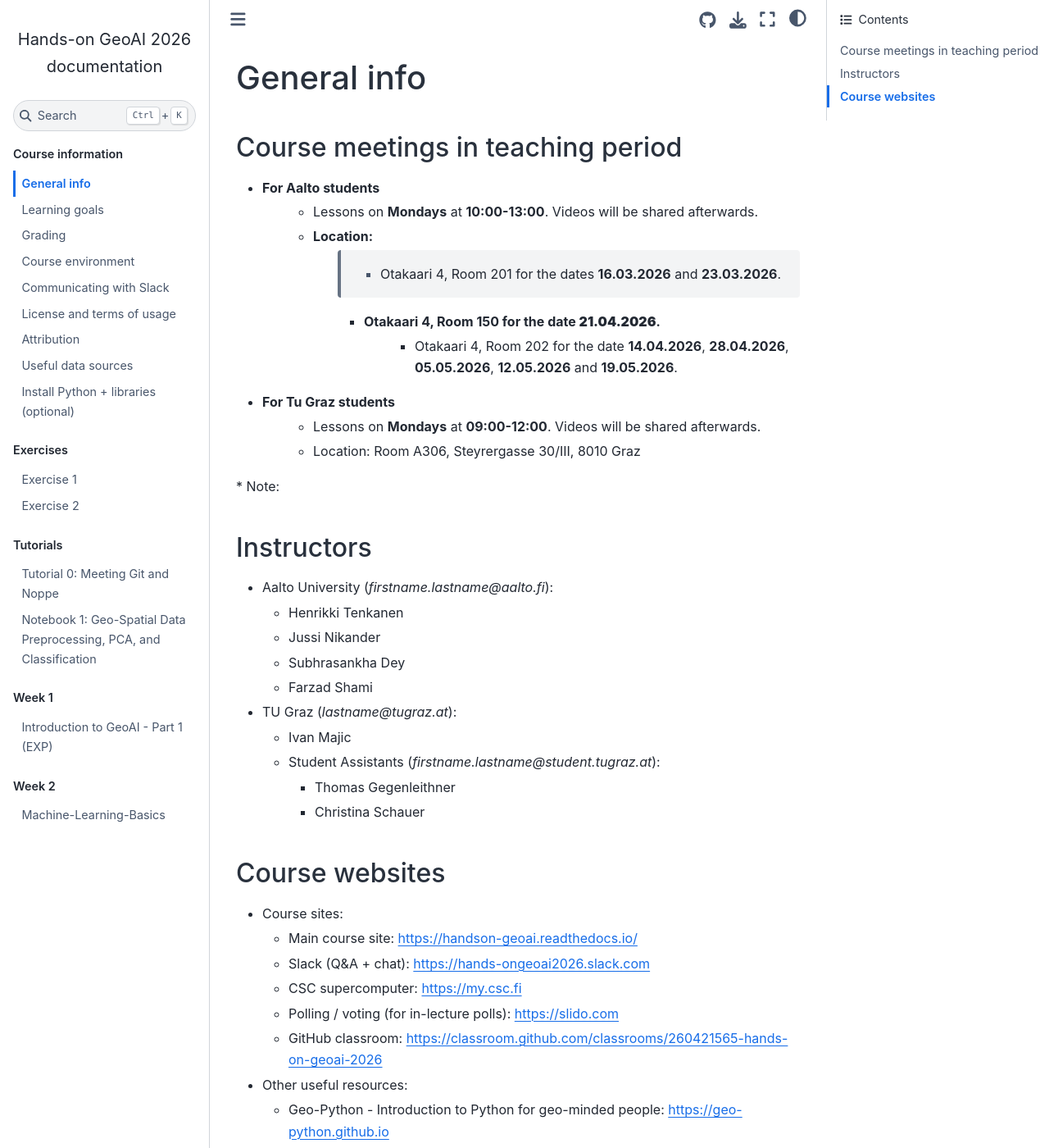
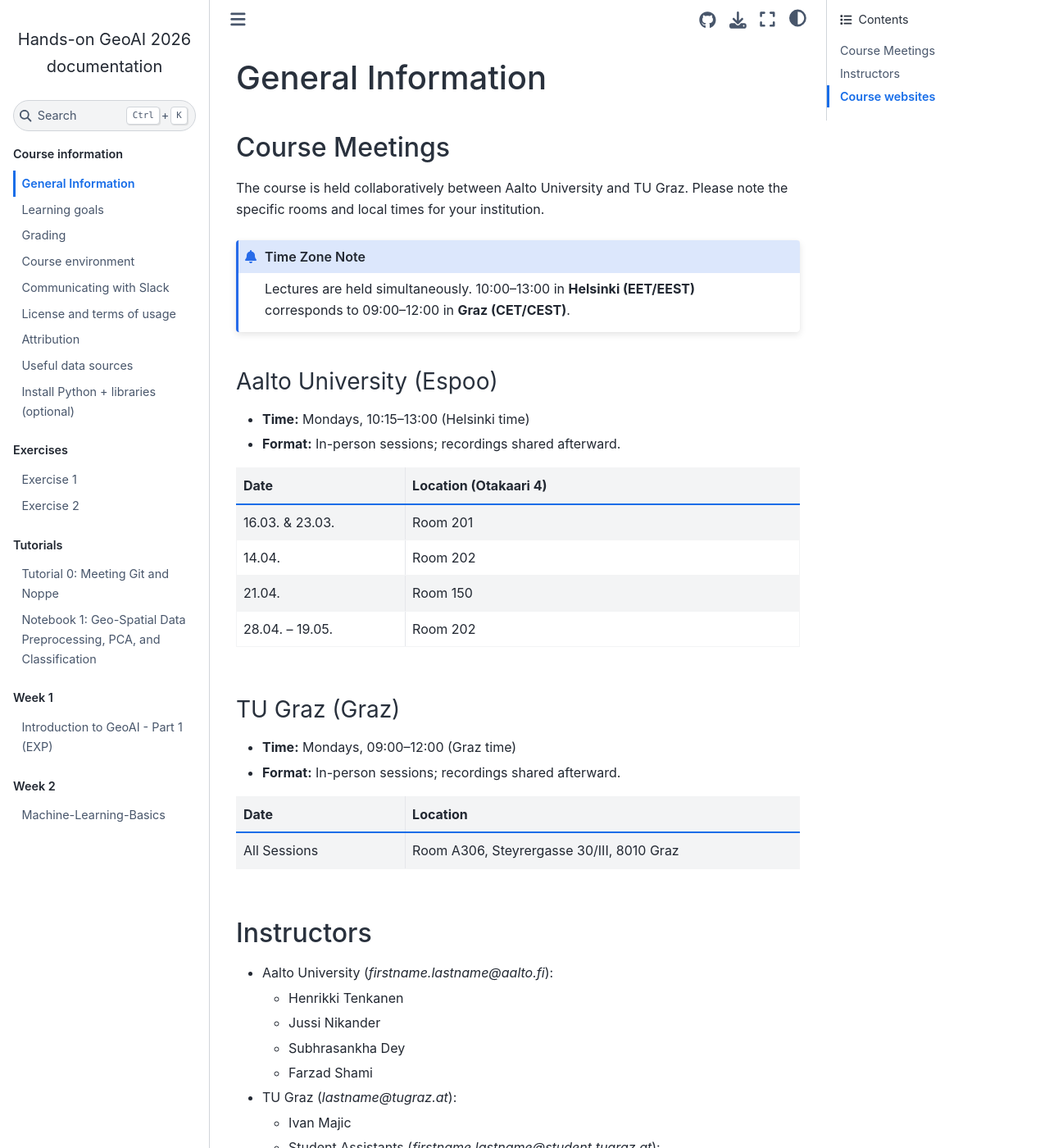
Before and after one commit to Hands-on-GeoAI/course-site, a Sphinx documentation site: the page built from source/course-info/course-info.rst, in a window 1280 px wide and 1400 px high. Shown: the whole window at 82% size. Built offline with Sphinx 7.4.7 and the Sphinx Book theme 1.1.4, drawn with Linux system fonts in a browser that asks for light colours; pages that are not in the unit, such as notebooks, are missing from menus.

Commit message:
updating course info.rst

```diff
--- a/source/course-info/course-info.rst
+++ b/source/course-info/course-info.rst
@@ -1,21 +1,53 @@
-General info
-============
+General Information
+===================
 
-Course meetings in teaching period
---------------------------------------
+Course Meetings
+---------------
 
-- For Aalto students
-	- Lessons on **Mondays** at **10:00-13:00**. Videos will be shared afterwards.
-	- Location:
-		- Otakaari 4, Room 201 for the dates **16.03.2026** and **23.03.2026**.
-	    - Otakaari 4, Room 150 for the date **21.04.2026**.
-		- Otakaari 4, Room 202 for the date **14.04.2026**, **28.04.2026**, **05.05.2026**, **12.05.2026** and **19.05.2026**.
-- For Tu Graz students
-	- Lessons on **Mondays** at **09:00-12:00**. Videos will be shared afterwards.
-	- Location: Room A306, Steyrergasse 30/III, 8010 Graz
+The course is held collaboratively between Aalto University and TU Graz. Please note the specific rooms and local times for your institution.
+
+.. admonition:: Time Zone Note
+
+   Lectures are held simultaneously. 10:00–13:00 in **Helsinki (EET/EEST)** corresponds to 09:00–12:00 in **Graz (CET/CEST)**.
+
+Aalto University (Espoo)
+~~~~~~~~~~~~~~~~~~~~~~~~
+
+* **Time:** Mondays, 10:15–13:00 (Helsinki time)
+* **Format:** In-person sessions; recordings shared afterward.
+
+.. list-table::
+   :widths: 30 70
+   :header-rows: 1
+   :stub-columns: 0
+
+   * - Date
+     - Location (Otakaari 4)
+   * - 16.03. & 23.03.
+     - Room 201
+   * - 14.04.
+     - Room 202
+   * - 21.04.
+     - Room 150
+   * - 28.04. – 19.05.
+     - Room 202
+
+TU Graz (Graz)
+~~~~~~~~~~~~~~
+
+* **Time:** Mondays, 09:00–12:00 (Graz time)
+* **Format:** In-person sessions; recordings shared afterward.
+
+.. list-table::
+   :widths: 30 70
+   :header-rows: 1
+
+   * - Date
+     - Location
+   * - All Sessions
+     - Room A306, Steyrergasse 30/III, 8010 Graz
 
 
-\* Note:
 
 Instructors
 -----------
```
